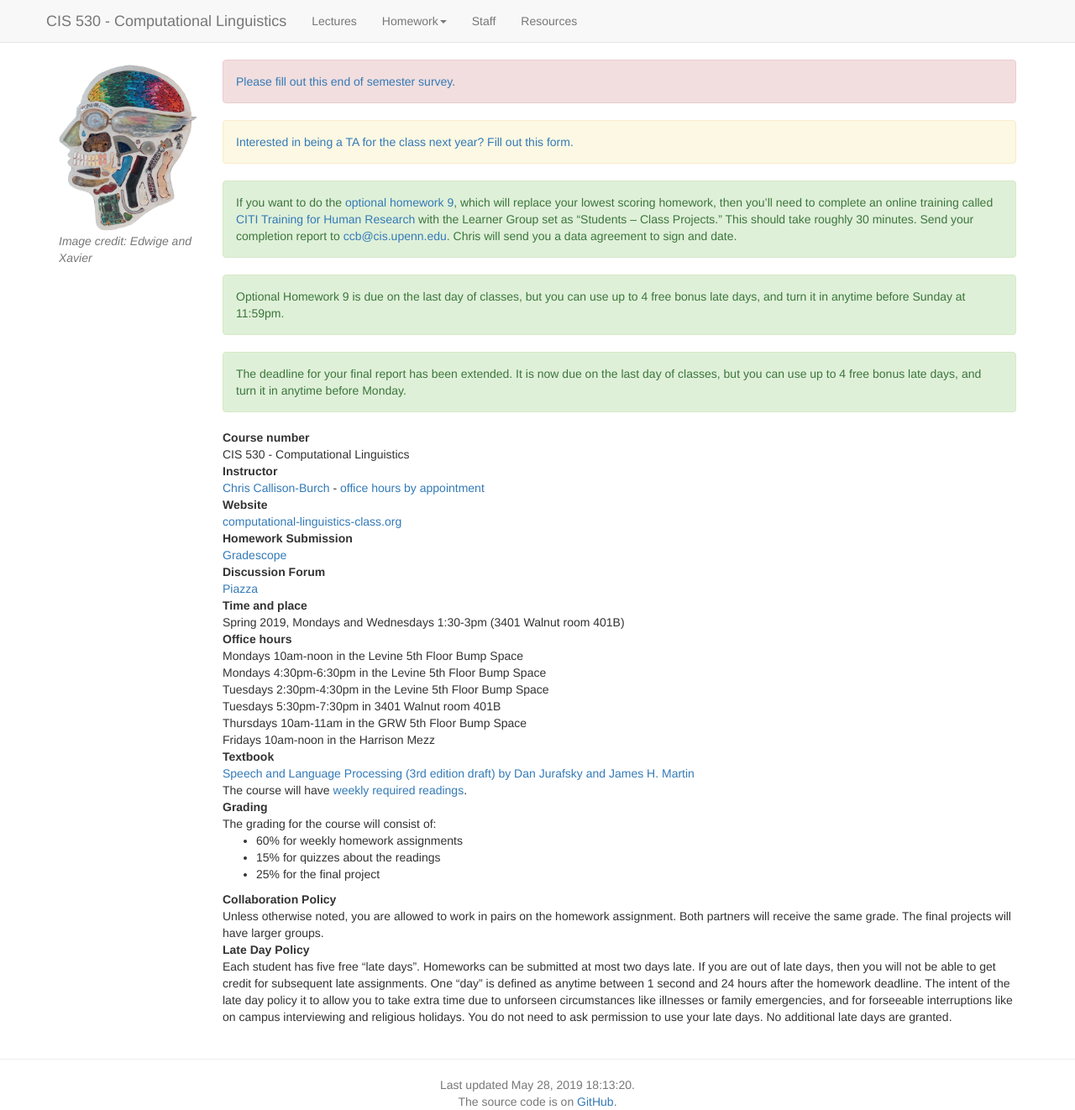
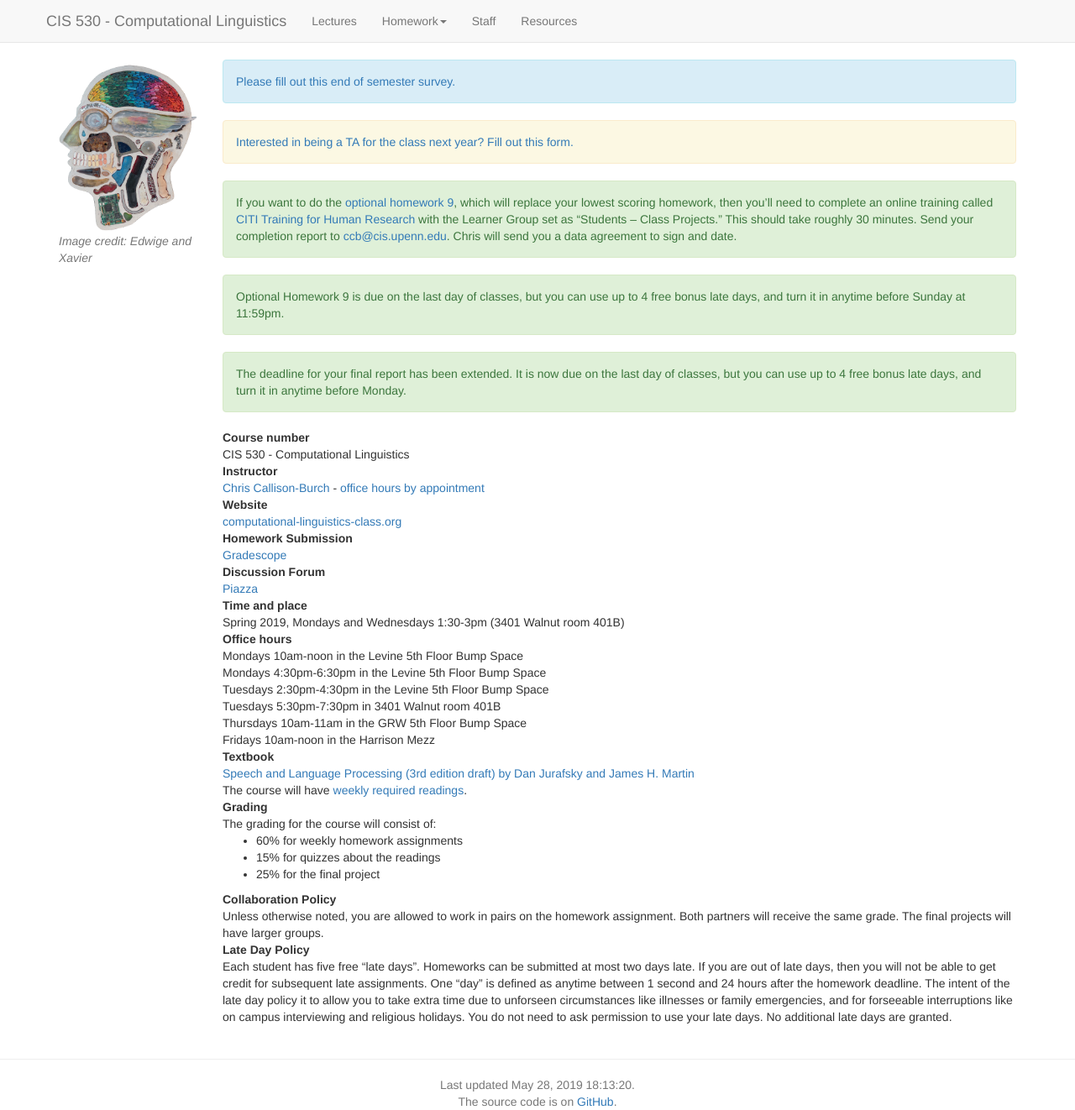
Before and after one commit to computational-linguistics-class/computational-linguistics-class.github.io, a Jekyll site: the page built from index.md, in a window 1280 px wide. Shown: the whole page at 84% size. Built offline with Jekyll 4.4.1, drawn with Linux system fonts in a browser that asks for light colours; nearby versions of some CDN libraries; a script that is not in the unit is left out.

Commit message:
Update index.md

```diff
--- a/index.md
+++ b/index.md
@@ -8,7 +8,7 @@ active_tab: main_page
 ---
 
 
-<div class="alert alert-danger" markdown="1">
+<div class="alert alert-info" markdown="1">
 [Please fill out this end of semester survey.](https://docs.google.com/forms/d/e/1FAIpQLSef3TMsw420VLoUv-9Xmtw7H_-DbR78vnRAnbQS7CjOa4nefg/viewform?usp=sf_link)
 </div>
 
```
